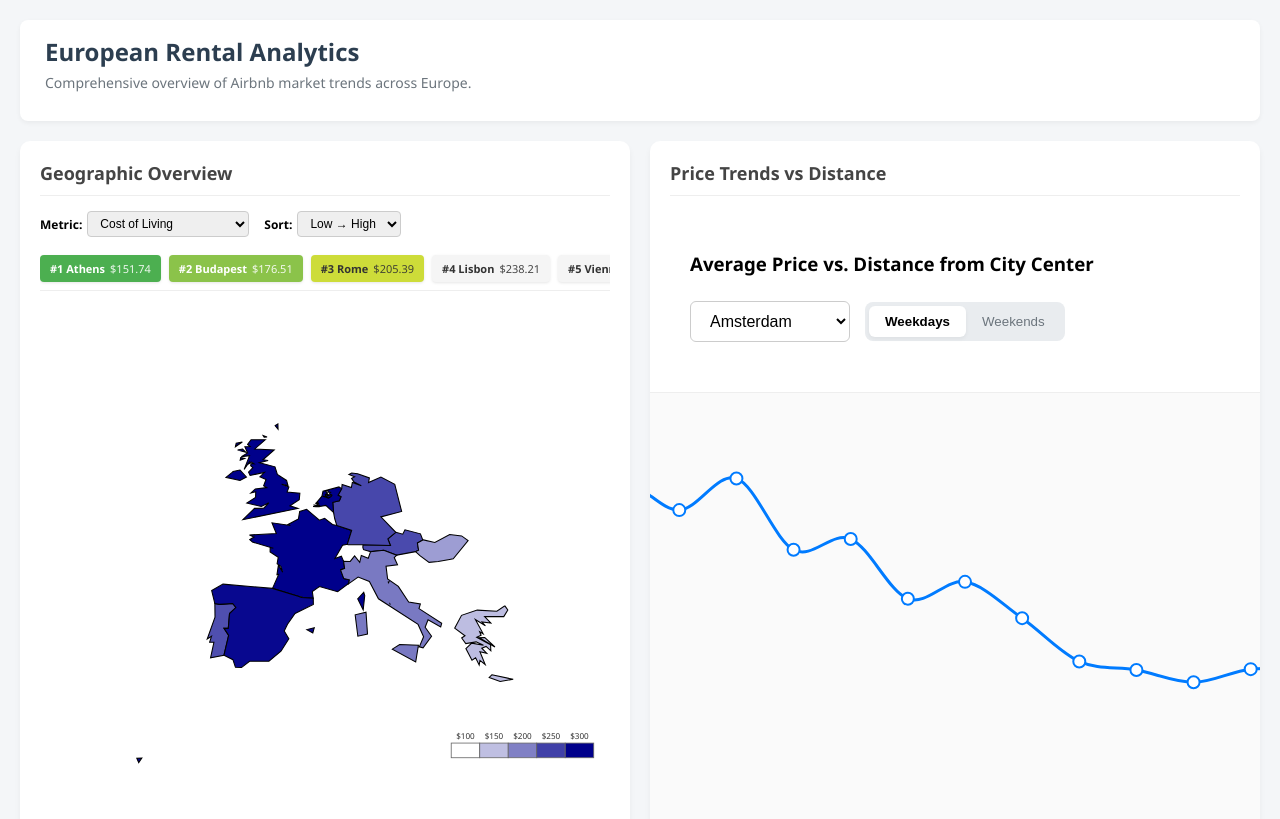
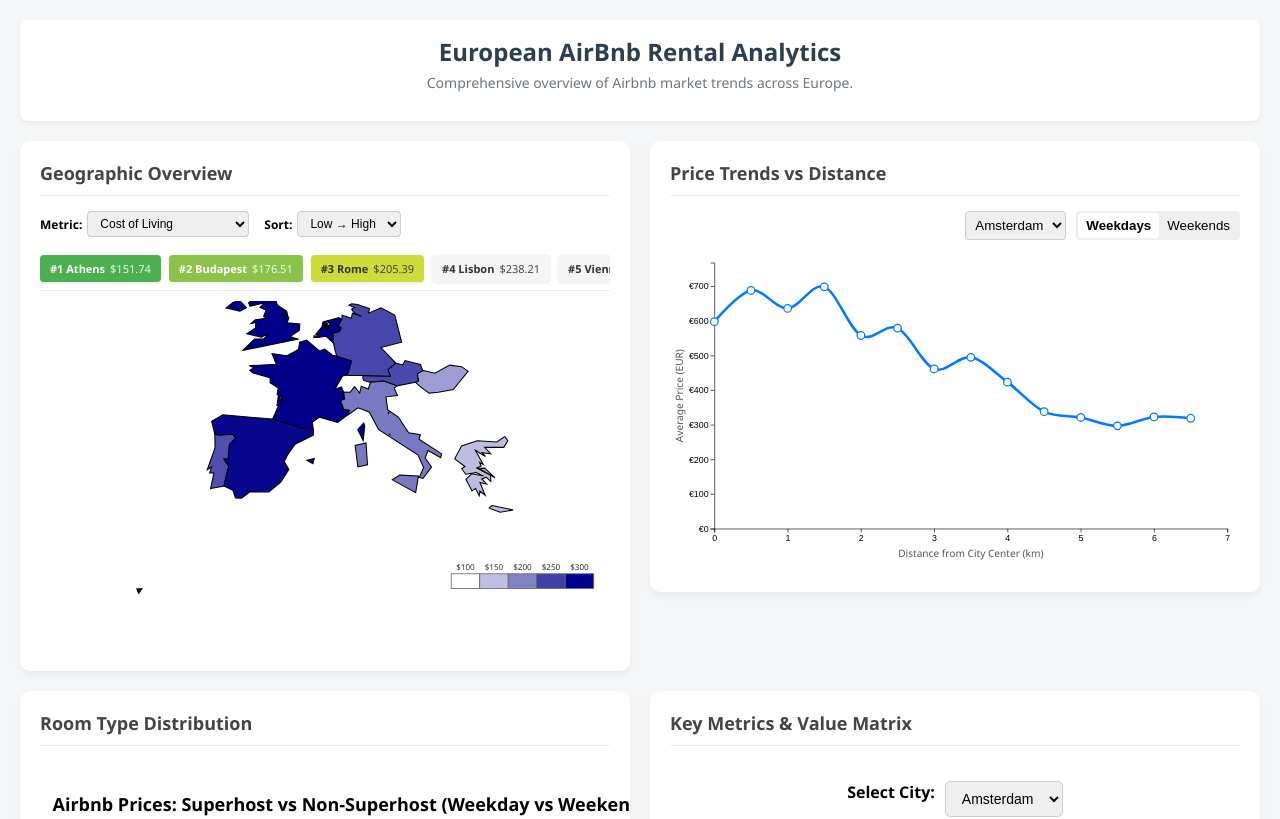
Before and after one commit to persaucee/CS450-Group4-Project, a React (Create React App) app in the folder group4final/: page / in a window 1280 px wide. Shown: the top 819 px of the page. Built offline with nearby package versions, Linux system fonts and the light colour scheme.

Commit message:
fix some styling

```diff
--- a/group4final/src/App.css
+++ b/group4final/src/App.css
@@ -2,6 +2,8 @@
   font-family: 'Segoe UI', Roboto, Helvetica, Arial, sans-serif;
   background-color: #f4f6f8;
   min-height: 100vh;
+  width: 100%;
+  max-width: 100%;
   padding: 20px;
   box-sizing: border-box;
 }
@@ -12,6 +14,12 @@
   padding: 15px 25px;
   border-radius: 8px;
   box-shadow: 0 2px 5px rgba(0, 0, 0, 0.05);
+
+  display: flex;
+  flex-direction: column;
+  align-items: center;
+  justify-content: center;
+  text-align: center;
 }
 
 .dashboard-title {
@@ -26,26 +34,28 @@
   margin-top: 5px;
 }
 
-/* 2x2 Grid Layout */
 .dashboard-grid {
   display: grid;
-  grid-template-columns: 1fr 1fr; /* Strictly 2 columns */
+  grid-template-columns: repeat(2, 1fr);
   gap: 20px;
   padding-bottom: 40px;
+  align-items: start;
 }
 
-/* Card Styling */
 .dashboard-card {
   background-color: white;
-  padding: 15px;               /* Reduced padding slightly (was 20px) */
+  padding: 20px;
   border-radius: 10px;
   box-shadow: 0 4px 6px rgba(0, 0, 0, 0.05);
 
-  /* CHANGE THIS: Controls the height */
-  min-height: 350px;           /* Was 500px - makes them start smaller */
-  max-height: 450px;           /* Optional: Stops them from getting too huge */
 
-  overflow: auto;              /* Scrollbars appear if chart is taller than 450px */
+  height: auto;
+  min-height: 450px;
+
+  width: 100%;
+  box-sizing: border-box;
+  overflow: hidden;
+
   display: flex;
   flex-direction: column;
 }
@@ -59,15 +69,18 @@
   padding-bottom: 10px;
 }
 
+
 .card-body {
   flex: 1;
-  /* Ensures charts fill the remaining space */
+  width: 100%;
+  position: relative;
   display: flex;
-  flex-direction: column;
+  justify-content: center;
+  align-items: center;
+  min-height: 0;
 }
 
-/* Responsive adjustments (Optional: stacks to 1 column on small screens) */
-@media (max-width: 1000px) {
+@media (max-width: 1100px) {
   .dashboard-grid {
     grid-template-columns: 1fr;
   }
--- a/group4final/src/App.js
+++ b/group4final/src/App.js
@@ -4,101 +4,41 @@
 import PriceDistanceScatter from "./charts/PriceDistanceScatter";
 import ValueMatrix from "./charts/ValueMatrix";
 const MainDashboard = () => {
-  const styles = {
-    container: {
-      fontFamily: "'Segoe UI', Roboto, Helvetica, Arial, sans-serif",
-      backgroundColor: "#f4f6f8",
-      minHeight: "100vh",
-      padding: "20px",
-      boxSizing: "border-box"
-    },
-    header: {
-      marginBottom: "20px",
-      backgroundColor: "white",
-      padding: "15px 25px",
-      borderRadius: "8px",
-      boxShadow: "0 2px 5px rgba(0,0,0,0.05)"
-    },
-    title: {
-      margin: 0,
-      color: "#2c3e50",
-      fontSize: "24px"
-    },
-    subtitle: {
-      color: "#6c757d",
-      fontSize: "14px",
-      marginTop: "5px"
-    },
-
-
-    grid: {
-      display: "grid",
-      gridTemplateColumns: "1fr 1fr",
-      gap: "20px",
-      paddingBottom: "40px"
-    },
-
-
-    card: {
-      backgroundColor: "white",
-      padding: "20px",
-      borderRadius: "10px",
-      boxShadow: "0 4px 6px rgba(0,0,0,0.05)",
-      minHeight: "500px",
-      overflow: "auto",
-      display: "flex",
-      flexDirection: "column"
-    },
-    cardHeader: {
-      marginBottom: "15px",
-      fontSize: "18px",
-      fontWeight: "bold",
-      color: "#444",
-      borderBottom: "1px solid #eee",
-      paddingBottom: "10px"
-    }
-  };
-
   return (
-    <div style={styles.container}>
-
-
-      <header style={styles.header}>
-        <h1 style={styles.title}>European Rental Analytics</h1>
-        <p style={styles.subtitle}>
+    <div className="dashboard-container">
+      <header className="dashboard-header">
+        <h1 className="dashboard-title">European AirBnb Rental Analytics</h1>
+        <p className="dashboard-subtitle">
           Comprehensive overview of Airbnb market trends across Europe.
         </p>
       </header>
 
+      <div className="dashboard-grid">
 
-      <div style={styles.grid}>
-
-
-        <div style={styles.card}>
-          <div style={styles.cardHeader}>Geographic Overview</div>
-          <div style={{flex: 1}}>
+        <div className="dashboard-card">
+          <div className="card-header">Geographic Overview</div>
+          <div className="card-body">
             <GeovisFilter />
           </div>
         </div>
 
-
-        <div style={styles.card}>
-          <div style={styles.cardHeader}>Price Trends vs Distance</div>
-          <div style={{flex: 1}}>
+        <div className="dashboard-card">
+          <div className="card-header">Price Trends vs Distance</div>
+          <div className="card-body">
             <PriceDistanceScatter />
           </div>
         </div>
 
-        <div style={styles.card}>
-          <div style={styles.cardHeader}>Room Type Distribution</div>
-          <div style={{flex: 1}}>
+        <div className="dashboard-card">
+          <div className="card-header">Room Type Distribution</div>
+          <div className="card-body">
             <BarChart />
           </div>
         </div>
 
-        <div style={styles.card}>
-          <div style={styles.cardHeader}>Key Metrics & Value Matrix</div>
-          <div style={{flex: 1}}>
+        <div className="dashboard-card">
+          <div className="card-header">Key Metrics & Value Matrix</div>
+          <div className="card-body">
             <ValueMatrix />
           </div>
         </div>
--- a/group4final/src/charts/PriceDistanceScatter.jsx
+++ b/group4final/src/charts/PriceDistanceScatter.jsx
@@ -1,45 +1,38 @@
 import * as d3 from "d3";
-import React, { Component, useState } from "react";
-
+import React, { Component } from "react";
 
 const CITIES = [
-  "Amsterdam",
-  "Athens",
-  "Barcelona",
-  "Berlin",
-  "Budapest",
-  "Lisbon",
-  "London",
-  "Paris",
-  "Rome",
-  "Vienna"
+  "Amsterdam", "Athens", "Barcelona", "Berlin", "Budapest",
+  "Lisbon", "London", "Paris", "Rome", "Vienna"
 ];
 
-
-class PriceDistanceLine extends Component {
+class PriceDistanceScatter extends Component {
   constructor(props) {
     super(props);
     this.state = {
       data: [],
-      loading: true
+      loading: true,
+      selectedCity: "Amsterdam",
+      isWeekend: false
     };
     this.svgRef = React.createRef();
   }
 
   componentDidMount() {
-    this.loadData(this.props.fileName);
+    this.loadData();
   }
 
-  componentDidUpdate(prevProps) {
-    if (prevProps.fileName !== this.props.fileName) {
-      this.loadData(this.props.fileName);
+  componentDidUpdate(prevProps, prevState) {
+    if (prevState.selectedCity !== this.state.selectedCity || prevState.isWeekend !== this.state.isWeekend) {
+      this.loadData();
     }
   }
 
-  loadData(fileName) {
+  loadData() {
     this.setState({ loading: true });
+    const { selectedCity, isWeekend } = this.state;
+    const fileName = `${selectedCity.toLowerCase()}_${isWeekend ? 'weekends' : 'weekdays'}.csv`;
     const csvPath = process.env.PUBLIC_URL + "/data/" + fileName;
-
     d3.csv(csvPath)
       .then((rawRows) => {
         const parsedData = rawRows
@@ -49,6 +42,7 @@
           }))
           .filter((d) => !isNaN(d.price) && d.price > 0 && !isNaN(d.dist) && d.dist <= 7);
 
+        // Binning Logic
         const binSize = 0.5;
         const binnedMap = d3.rollup(
           parsedData,
@@ -67,9 +61,8 @@
       .catch((err) => {
         console.error("Could not load file:", fileName, err);
         this.setState({ loading: false, data: [] });
-
         if (this.svgRef.current) {
-            d3.select(this.svgRef.current).selectAll("*").remove();
+          d3.select(this.svgRef.current).selectAll("*").remove();
         }
       });
   }
@@ -78,11 +71,16 @@
     const svg = d3.select(this.svgRef.current);
     const width = 900;
     const height = 500;
-    const margin = { left: 60, right: 40, top: 50, bottom: 60 };
+    const margin = { left: 70, right: 20, top: 20, bottom: 60 };
     const innerWidth = width - margin.left - margin.right;
     const innerHeight = height - margin.top - margin.bottom;
+    svg
+      .attr("viewBox", `0 0 ${width} ${height}`)
+      .attr("preserveAspectRatio", "xMidYMid meet")
+      .style("width", "100%")
+      .style("height", "auto")
+      .style("overflow", "visible");
 
-    svg.attr("width", width).attr("height", height);
     svg.selectAll("*").remove();
 
     if (data.length === 0) {
@@ -91,7 +89,7 @@
         .attr("y", height / 2)
         .attr("text-anchor", "middle")
         .style("fill", "#666")
-        .text("No data found or file missing.");
+        .text("No data found.");
       return;
     }
 
@@ -111,58 +109,55 @@
       .style("display", "none")
       .style("z-index", "1000");
 
-    const xScale = d3.scaleLinear()
-      .domain([0, 7])
-      .range([0, innerWidth]);
+    const xScale = d3.scaleLinear().domain([0, 7]).range([0, innerWidth]);
+    const yScale = d3.scaleLinear().domain([0, d3.max(data, d => d.avgPrice) * 1.1]).range([innerHeight, 0]);
 
-    const yScale = d3.scaleLinear()
-      .domain([0, d3.max(data, (d) => d.avgPrice) * 1.1])
-      .range([innerHeight, 0]);
-
-    const xAxisGenerator = d3.axisBottom(xScale);
-    const yAxisGenerator = d3.axisLeft(yScale)
-      .ticks(10)
-      .tickFormat((d) => "€" + d3.format("~s")(d));
+    const xAxis = d3.axisBottom(xScale).ticks(8);
+    const yAxis = d3.axisLeft(yScale).ticks(6).tickFormat(d => "€" + d3.format("~s")(d));
 
     innerChart.append("g")
       .attr("transform", `translate(0, ${innerHeight})`)
-      .call(xAxisGenerator);
+      .call(xAxis)
+      .style("font-size", "14px");
 
     innerChart.append("g")
-      .call(yAxisGenerator);
+      .call(yAxis)
+      .style("font-size", "14px");
 
     innerChart.append("text")
       .attr("x", innerWidth / 2)
-      .attr("y", innerHeight + 40)
+      .attr("y", innerHeight + 45)
       .style("text-anchor", "middle")
-      .style("font-size", "14px")
+      .style("font-size", "16px")
+      .style("fill", "#555")
       .text("Distance from City Center (km)");
 
     innerChart.append("text")
       .attr("transform", "rotate(-90)")
       .attr("x", -innerHeight / 2)
-      .attr("y", -45)
+      .attr("y", -50)
       .style("text-anchor", "middle")
-      .style("font-size", "14px")
+      .style("font-size", "16px")
+      .style("fill", "#555")
       .text("Average Price (EUR)");
 
     const lineGenerator = d3.line()
-      .x((d) => xScale(d.dist))
-      .y((d) => yScale(d.avgPrice))
+      .x(d => xScale(d.dist))
+      .y(d => yScale(d.avgPrice))
       .curve(d3.curveCardinal);
 
     innerChart.append("path")
       .datum(data)
       .attr("fill", "none")
       .attr("stroke", "#007bff")
-      .attr("stroke-width", 3)
+      .attr("stroke-width", 4)
       .attr("d", lineGenerator);
 
     innerChart.selectAll("circle")
       .data(data)
       .join("circle")
-      .attr("cx", (d) => xScale(d.dist))
-      .attr("cy", (d) => yScale(d.avgPrice))
+      .attr("cx", d => xScale(d.dist))
+      .attr("cy", d => yScale(d.avgPrice))
       .attr("r", 6)
       .attr("fill", "white")
       .attr("stroke", "#007bff")
@@ -170,8 +165,8 @@
       .style("cursor", "pointer")
       .on("mouseover", (event, d) => {
         tooltip.style("display", "block").html(`
-          <strong>Distance:</strong> ${d.dist} - ${d.dist + 0.5} km<br/>
-          <strong>Avg Price:</strong> €${Math.round(d.avgPrice)}
+          <strong>Dist:</strong> ${d.dist}-${d.dist + 0.5}km<br/>
+          <strong>Price:</strong> €${Math.round(d.avgPrice)}
         `);
         d3.select(event.currentTarget).attr("fill", "#007bff");
       })
@@ -188,117 +183,47 @@
 
   render() {
     return (
-      <div style={{ padding: 20 }}>
-        {this.state.loading && <p style={{ color: "#888" }}>Loading data...</p>}
-        <svg
-          ref={this.svgRef}
-          style={{ background: "#fafafa", border: "1px solid #eee", borderRadius: "8px" }}
-        ></svg>
+      <div style={{ width: "100%", height: "100%", display: "flex", flexDirection: "column" }}>
+
+        <div style={{ display: "flex", justifyContent: "flex-end", marginBottom: "10px", gap: "10px" }}>
+          <select
+            value={this.state.selectedCity}
+            onChange={(e) => this.setState({ selectedCity: e.target.value })}
+            style={{ padding: "5px", borderRadius: "4px", border: "1px solid #ccc" }}
+          >
+            {CITIES.map(c => <option key={c} value={c}>{c}</option>)}
+          </select>
+
+          <div style={{ display: "flex", background: "#eee", borderRadius: "4px", padding: "2px" }}>
+            <button
+              onClick={() => this.setState({ isWeekend: false })}
+              style={{
+                border: "none", background: !this.state.isWeekend ? "white" : "transparent",
+                padding: "4px 8px", borderRadius: "4px", cursor: "pointer", fontWeight: !this.state.isWeekend ? "bold" : "normal"
+              }}
+            >
+              Weekdays
+            </button>
+            <button
+              onClick={() => this.setState({ isWeekend: true })}
+              style={{
+                border: "none", background: this.state.isWeekend ? "white" : "transparent",
+                padding: "4px 8px", borderRadius: "4px", cursor: "pointer", fontWeight: this.state.isWeekend ? "bold" : "normal"
+              }}
+            >
+              Weekends
+            </button>
+          </div>
+        </div>
+
+
+        <div style={{ flex: 1, minHeight: 0, position: "relative" }}>
+          {this.state.loading && <div style={{position: "absolute", top: "50%", left: "50%", transform: "translate(-50%, -50%)", color: "#888"}}>Loading...</div>}
+          <svg ref={this.svgRef} style={{ width: "100%", height: "100%" }}></svg>
+        </div>
       </div>
     );
   }
 }
 
-
-const Dashboard = () => {
-  const [selectedCity, setSelectedCity] = useState("Amsterdam");
-  const [isWeekend, setIsWeekend] = useState(false);
-
-  const fileName = `${selectedCity.toLowerCase()}_${isWeekend ? 'weekends' : 'weekdays'}.csv`;
-
-
-  const containerStyle = {
-    fontFamily: "'Segoe UI', Roboto, Helvetica, Arial, sans-serif",
-    maxWidth: "1000px",
-    margin: "0 auto",
-    padding: "40px 20px"
-  };
-
-  const headerStyle = {
-    display: "flex",
-    flexWrap: "wrap",
-    justifyContent: "space-between",
-    alignItems: "center",
-    marginBottom: "30px",
-    gap: "20px"
-  };
-
-  const controlsStyle = {
-    display: "flex",
-    alignItems: "center",
-    gap: "15px"
-  };
-
-
-  const selectStyle = {
-    padding: "10px 15px",
-    fontSize: "16px",
-    borderRadius: "6px",
-    border: "1px solid #ccc",
-    backgroundColor: "white",
-    cursor: "pointer",
-    minWidth: "160px"
-  };
-
-
-  const toggleContainerStyle = {
-    display: "flex",
-    background: "#e9ecef",
-    padding: "4px",
-    borderRadius: "8px"
-  };
-
-  const toggleBtnStyle = (active) => ({
-    padding: "8px 16px",
-    border: "none",
-    background: active ? "white" : "transparent",
-    color: active ? "black" : "#6c757d",
-    fontWeight: active ? "600" : "400",
-    borderRadius: "6px",
-    cursor: "pointer",
-    boxShadow: active ? "0 2px 4px rgba(0,0,0,0.05)" : "none",
-    transition: "all 0.2s"
-  });
-
-  return (
-    <div style={containerStyle}>
-
-      <div style={headerStyle}>
-        <div>
-           <h3 style={{ margin: "0 0 5px 0", color: "#000000ff" }}>Average Price vs. Distance from City Center</h3>
-
-        </div>
-
-        <div style={controlsStyle}>
-
-          <select
-            value={selectedCity}
-            onChange={(e) => setSelectedCity(e.target.value)}
-            style={selectStyle}
-          >
-            {CITIES.map((city) => (
-              <option key={city} value={city}>{city}</option>
-            ))}
-          </select>
-
-
-          <div style={toggleContainerStyle}>
-            <button style={toggleBtnStyle(!isWeekend)} onClick={() => setIsWeekend(false)}>
-              Weekdays
-            </button>
-            <button style={toggleBtnStyle(isWeekend)} onClick={() => setIsWeekend(true)}>
-              Weekends
-            </button>
-          </div>
-        </div>
-      </div>
-
-      {/* Chart */}
-      <div style={{ display: "flex", justifyContent: "center" }}>
-         <PriceDistanceLine key={fileName} fileName={fileName} />
-      </div>
-    </div>
-  );
-};
-
-export default Dashboard;
+export default PriceDistanceScatter;
```
